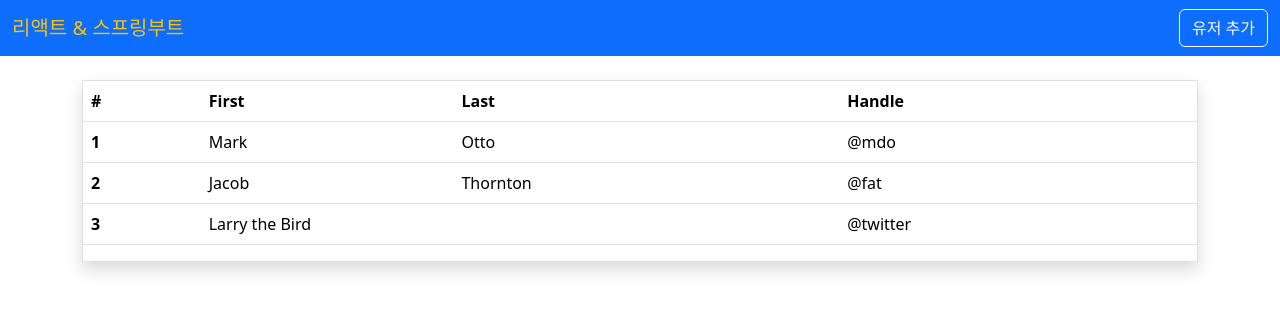
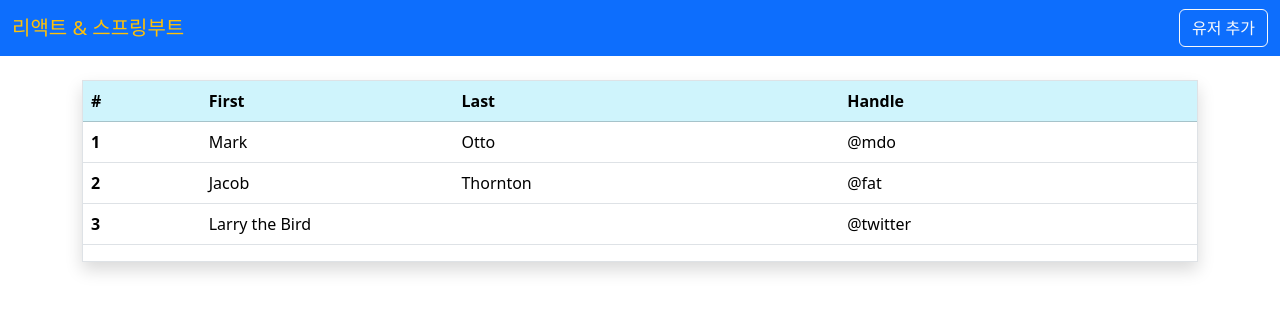
Before and after one commit to lemonsatang/frontend, a React app: page / in a window 1280 px wide. Shown: the top 312 px of the page. Built offline with nearby package versions, Linux system fonts and the light colour scheme; the HTML template or start-up script is replaced by a standard one.

Commit message:
테이블 꾸밈, axios 설치

```diff
--- a/package.json
+++ b/package.json
@@ -10,6 +10,7 @@
     "preview": "vite preview"
   },
   "dependencies": {
+    "axios": "^1.13.2",
     "bootstrap": "^5.3.8",
     "react": "^19.2.0",
     "react-dom": "^19.2.0"
--- a/src/pages/Home.jsx
+++ b/src/pages/Home.jsx
@@ -6,7 +6,7 @@ export default function Home() {
       <table className="table border shadow my-4">
         <table class="table">
           <thead>
-            <tr>
+            <tr class="table-info">
               <th scope="col">#</th>
               <th scope="col">First</th>
               <th scope="col">Last</th>
```
Also changed, not shown: 1 other file (tests, documents, lock files or other folders).
